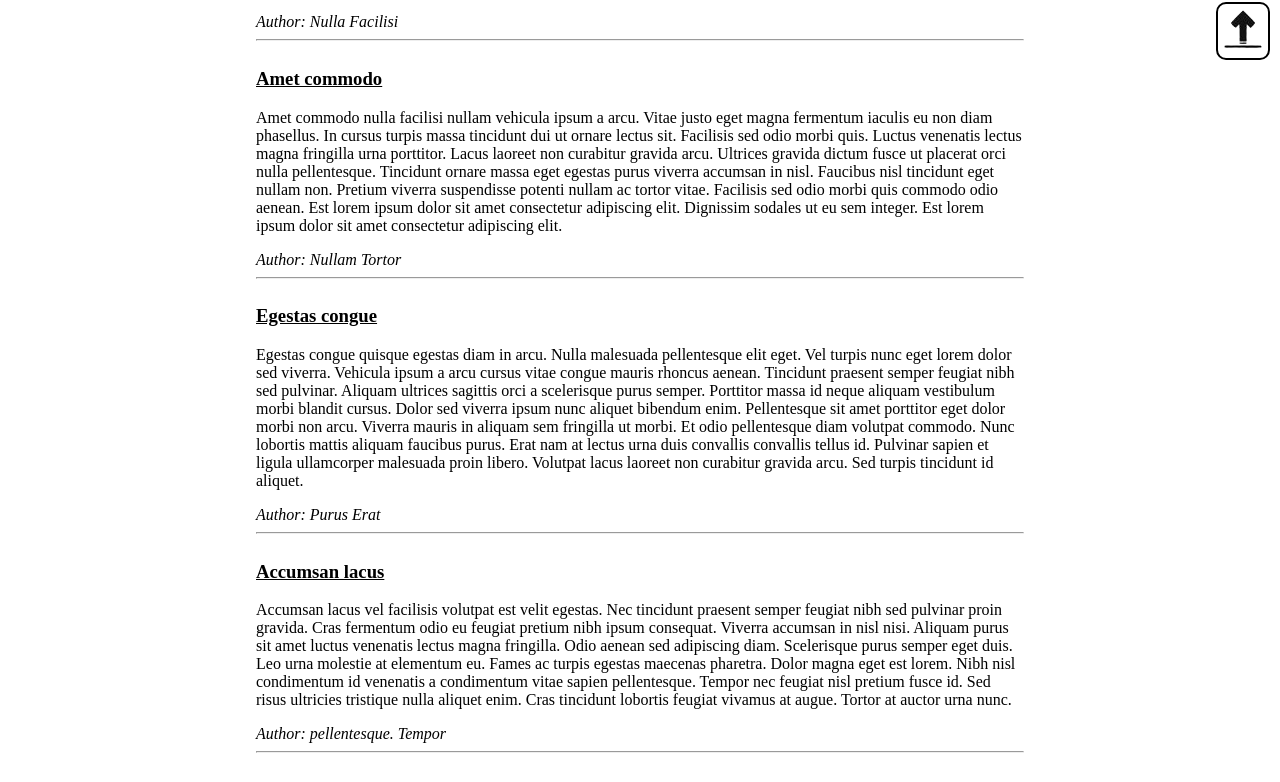
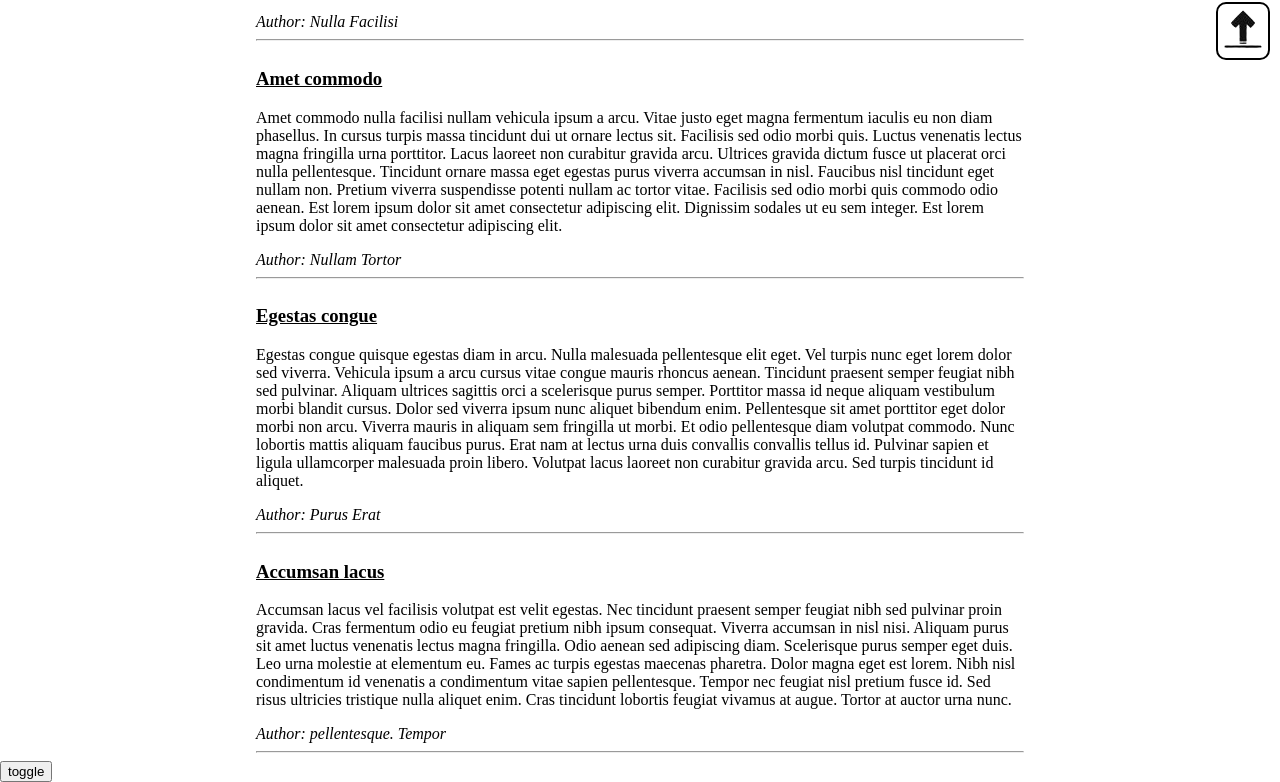
Before and after one commit to ManjotKaurMand13/My-first-portfolio, a website: page src/pages/blog.html in a window 1280 px wide. Shown: the part 730-1512 px from the top of the page. Before the commit the page ends 1491 px from the top, so only its background shows below. Drawn offline with Linux system fonts and the light colour scheme.

Commit message:
add toggle button to pages

```diff
--- a/src/pages/blog.html
+++ b/src/pages/blog.html
@@ -104,6 +104,7 @@
         </div>
     </main>
     <span id="top"><img src="/images/top.png" alt=""></span>
+    <button onclick="toggle()">toggle</button>
 </body>
 
 </html>
```
Also changed, not shown: src/pages/about_me.html (+1 -1 lines), src/pages/contact_me.html (+1 -1 lines), src/pages/products.html (+1 -0 lines).
